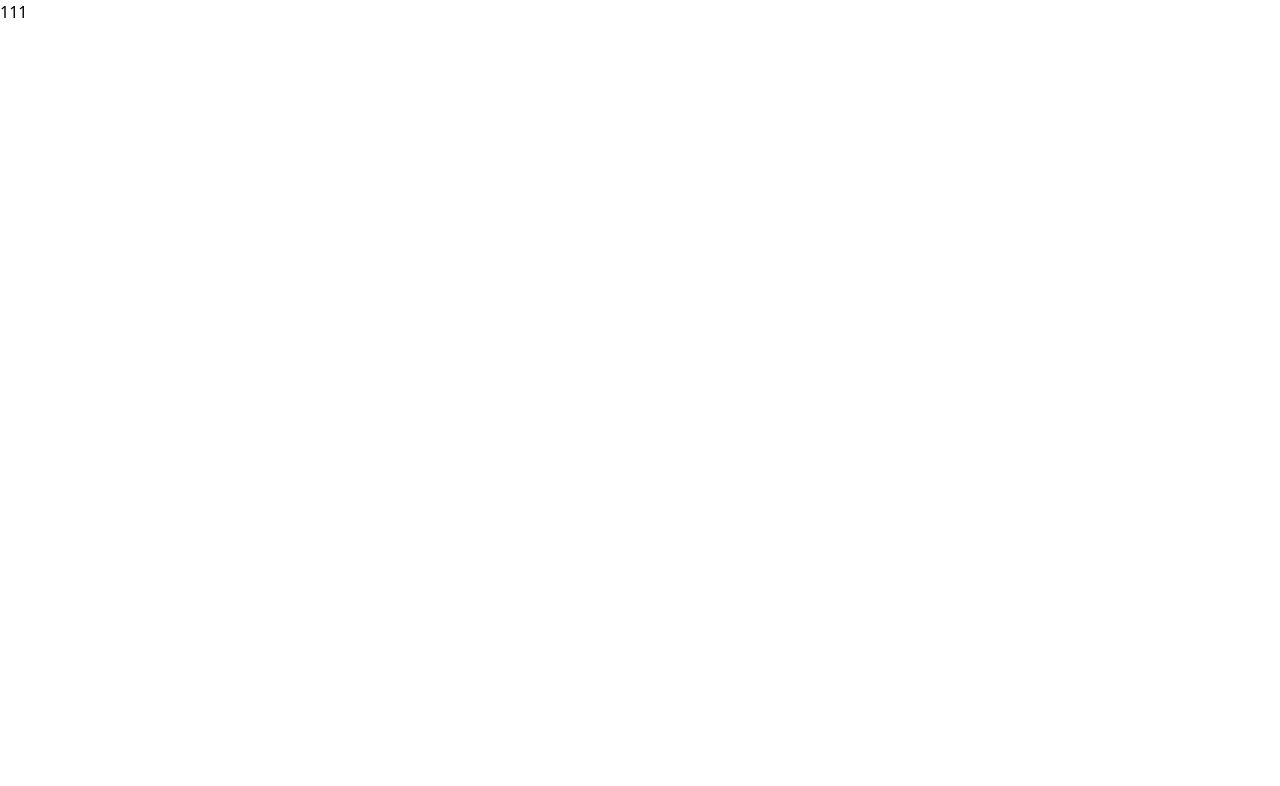
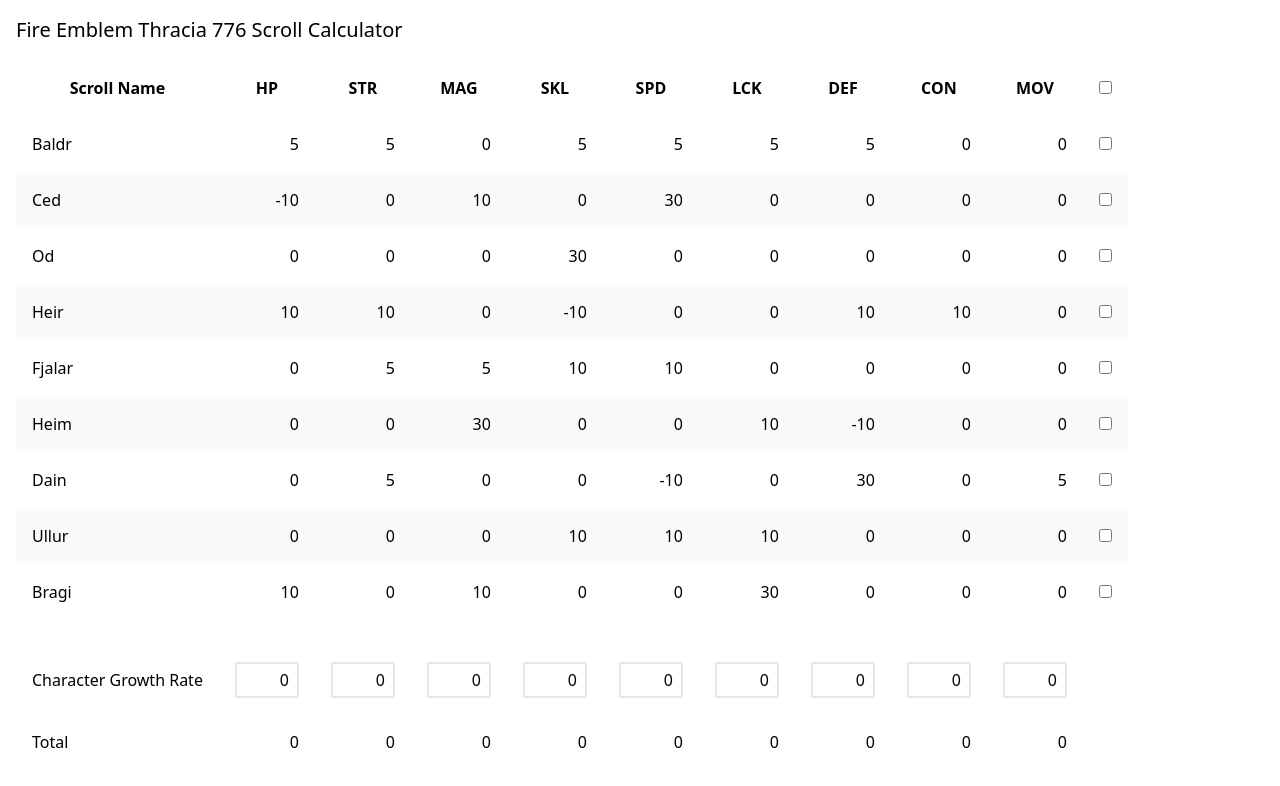
Before and after one commit to ratchagarn/fe-thracia-776-scroll-calculator, a React (Create React App) app: page / in a window 1280 px wide. Shown: the top 786 px of the page. Built offline with nearby package versions, Linux system fonts and the light colour scheme.

Commit message:
Add calculator

```diff
--- a/package.json
+++ b/package.json
@@ -18,6 +18,7 @@
     "autoprefixer": "^10.0.2",
     "husky": "^4.3.0",
     "lint-staged": "^10.5.2",
+    "lodash": "^4.17.20",
     "postcss": "^8.1.10",
     "prettier": "^2.2.0",
     "react": "^17.0.1",
--- a/public/index.html
+++ b/public/index.html
@@ -24,7 +24,7 @@
       work correctly both with client-side routing and a non-root public URL.
       Learn how to configure a non-root public URL by running `npm run build`.
     -->
-    <title>React App</title>
+    <title>Fire Emblem Thracia 776 Scroll Calculator</title>
   </head>
   <body>
     <noscript>You need to enable JavaScript to run this app.</noscript>
--- a/src/App.js
+++ b/src/App.js
@@ -1,7 +1,9 @@
 import './tailwind.css'
 
+import ScrollCalculator from './components/ScrollCalculator'
+
 function App() {
-  return <h1>111</h1>
+  return <ScrollCalculator />
 }
 
 export default App
--- /dev/null
+++ b/src/components/ScrollCalculator.js
@@ -0,0 +1,153 @@
+import { useState } from 'react'
+import scroll from '../scroll.json'
+
+const scrollList = Object.keys(scroll).map((name) => ({
+  name,
+  ...scroll[name],
+}))
+
+const stat = ['HP', 'STR', 'MAG', 'SKL', 'SPD', 'LCK', 'DEF', 'CON', 'MOV']
+
+function ScrollCalculator() {
+  const [selectedScroll, setSelectedScroll] = useState({})
+  const [charGrowthRate, setCharGrowthRate] = useState({})
+
+  return (
+    <div className="container mx-auto p-4">
+      <h1 className="text-xl mb-4">
+        Fire Emblem Thracia 776 Scroll Calculator
+      </h1>
+
+      <table>
+        <thead>
+          <tr>
+            <th className="p-4">Scroll Name</th>
+            {stat.map((name) => (
+              <th key={name} className="p-4">
+                {name}
+              </th>
+            ))}
+            <th className="p-4">
+              <input type="checkbox" />
+            </th>
+          </tr>
+        </thead>
+        <tbody>
+          {scrollList.map((scroll, index) => (
+            <tr
+              key={scroll.name}
+              className={`w-12 p-1${index % 2 !== 0 && ' bg-gray-50'}`}
+            >
+              <td className="p-4">{scroll.name}</td>
+              {stat.map((name) => (
+                <td key={name} className="p-4 text-right">
+                  {scroll.growthRate[name]}
+                </td>
+              ))}
+              <td className="p-4 text-center">
+                <input
+                  type="checkbox"
+                  onChange={handleOnSelectScroll(scroll)}
+                />
+              </td>
+            </tr>
+          ))}
+
+          <tr>
+            <td colSpan={11}>&nbsp;</td>
+          </tr>
+
+          <tr>
+            <td className="p-4">Character Growth Rate</td>
+            {stat.map((name) => (
+              <td key={name} className="p-4">
+                <input
+                  type="text"
+                  className="w-16 border-2 border-gray-200 rounded-sm px-2 py-1 text-right"
+                  maxLength="3"
+                  value={charGrowthRate[name] ? charGrowthRate[name] : 0}
+                  onChange={handleOnInputCharacterGrowthRateChange(name)}
+                />
+              </td>
+            ))}
+            <td>&nbsp;</td>
+          </tr>
+          <tr>
+            <td className="p-4">Total</td>
+            {stat.map((name) => (
+              <td key={name} className="p-4 text-right">
+                {sumGrowthRate(name, charGrowthRate, selectedScroll)}
+              </td>
+            ))}
+            <td>&nbsp;</td>
+          </tr>
+        </tbody>
+      </table>
+    </div>
+  )
+
+  function handleOnSelectScroll(scrollData) {
+    return ({ target: checked }) => {
+      setSelectedScroll((state) => {
+        if (checked && state[scrollData.name]) {
+          const newState = {}
+
+          for (const scrollName in state) {
+            if (scrollName !== scrollData.name) {
+              newState[scrollName] = state[scrollName]
+            }
+          }
+
+          return newState
+        } else if (checked) {
+          return {
+            ...state,
+            [scrollData.name]: scrollData,
+          }
+        }
+      })
+    }
+  }
+
+  function handleOnInputCharacterGrowthRateChange(statName) {
+    return ({ target: { value } }) => {
+      setCharGrowthRate((state) => ({
+        ...state,
+        [statName]: adjustCharacterGrowthRate(value),
+      }))
+    }
+  }
+}
+
+export default ScrollCalculator
+
+function adjustCharacterGrowthRate(rate) {
+  if (!/\d/.test(rate)) {
+    return 0
+  }
+
+  let result = Number(rate)
+
+  if (result > 100) {
+    result = 100
+  } else if (result < 0) {
+    result = 0
+  }
+
+  return result
+}
+
+function sumGrowthRate(statName, charGrowthRate, selectedScroll) {
+  const baseGrowthRate = charGrowthRate[statName]
+  let result = baseGrowthRate || 0
+
+  for (const scrollName in selectedScroll) {
+    const scrollData = selectedScroll[scrollName]
+
+    result += scrollData.growthRate[statName]
+      ? scrollData.growthRate[statName]
+      : 0
+  }
+
+  return result
+}
--- /dev/null
+++ b/src/scroll.json
@@ -0,0 +1,119 @@
+{
+  "Baldr": {
+    "growthRate": {
+      "HP": 5,
+      "STR": 5,
+      "MAG": 0,
+      "SKL": 5,
+      "SPD": 5,
+      "LCK": 5,
+      "DEF": 5,
+      "CON": 0,
+      "MOV": 0
+    }
+  },
+  "Ced": {
+    "growthRate": {
+      "HP": -10,
+      "STR": 0,
+      "MAG": 10,
+      "SKL": 0,
+      "SPD": 30,
+      "LCK": 0,
+      "DEF": 0,
+      "CON": 0,
+      "MOV": 0
+    }
+  },
+  "Od": {
+    "growthRate": {
+      "HP": 0,
+      "STR": 0,
+      "MAG": 0,
+      "SKL": 30,
+      "SPD": 0,
+      "LCK": 0,
+      "DEF": 0,
+      "CON": 0,
+      "MOV": 0
+    }
+  },
+  "Heir": {
+    "growthRate": {
+      "HP": 10,
+      "STR": 10,
+      "MAG": 0,
+      "SKL": -10,
+      "SPD": 0,
+      "LCK": 0,
+      "DEF": 10,
+      "CON": 10,
+      "MOV": 0
+    }
+  },
+  "Fjalar": {
+    "growthRate": {
+      "HP": 0,
+      "STR": 5,
+      "MAG": 5,
+      "SKL": 10,
+      "SPD": 10,
+      "LCK": 0,
+      "DEF": 0,
+      "CON": 0,
+      "MOV": 0
+    }
+  },
+  "Heim": {
+    "growthRate": {
+      "HP": 0,
+      "STR": 0,
+      "MAG": 30,
+      "SKL": 0,
+      "SPD": 0,
+      "LCK": 10,
+      "DEF": -10,
+      "CON": 0,
+      "MOV": 0
+    }
+  },
+  "Dain": {
+    "growthRate": {
+      "HP": 0,
+      "STR": 5,
+      "MAG": 0,
+      "SKL": 0,
+      "SPD": -10,
+      "LCK": 0,
+      "DEF": 30,
+      "CON": 0,
+      "MOV": 5
+    }
+  },
+  "Ullur": {
+    "growthRate": {
+      "HP": 0,
+      "STR": 0,
+      "MAG": 0,
+      "SKL": 10,
+      "SPD": 10,
+      "LCK": 10,
+      "DEF": 0,
+      "CON": 0,
+      "MOV": 0
+    }
+  },
+  "Bragi": {
+    "growthRate": {
+      "HP": 10,
+      "STR": 0,
+      "MAG": 10,
+      "SKL": 0,
+      "SPD": 0,
+      "LCK": 30,
+      "DEF": 0,
+      "CON": 0,
+      "MOV": 0
+    }
+  }
+}
```
